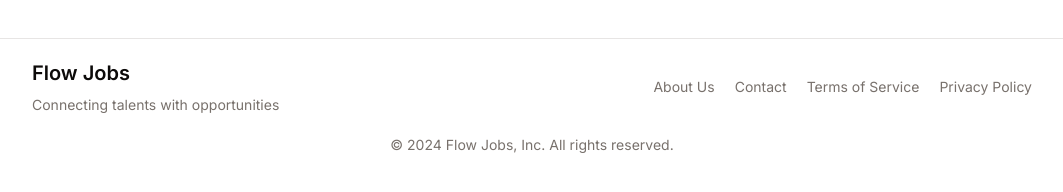
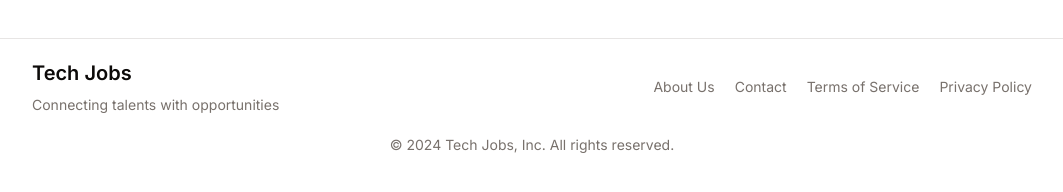
Before and after one commit to dan-yates1/nextjs-job-board, a Next.js app: page / in a window 1280 px wide. Shown: the part 594-786 px from the top of the page, without its empty margins (108-1171 px from the left). Built offline with nearby package versions, Linux system fonts and the light colour scheme; no server answers; the database is empty.

Commit message:
fixed footer

```diff
--- a/src/components/Footer.tsx
+++ b/src/components/Footer.tsx
@@ -6,7 +6,7 @@ export default function Footer() {
       <div className="mx-auto max-w-5xl space-y-5 px-3 py-5">
         <div className="flex flex-col justify-between gap-3 sm:flex-row sm:items-center">
           <div className="space-y-2">
-            <h3 className="text-xl font-semibold">Flow Jobs</h3>
+            <h3 className="text-xl font-semibold">Tech Jobs</h3>
             <p className="text-sm text-muted-foreground">
               Connecting talents with opportunities
             </p>
@@ -27,7 +27,7 @@ export default function Footer() {
           </div>
         </div>
         <div className="text-center text-sm text-muted-foreground">
-          © {new Date().getFullYear()} Flow Jobs, Inc. All rights reserved.
+          © {new Date().getFullYear()} Tech Jobs, Inc. All rights reserved.
         </div>
       </div>
     </footer>
```
